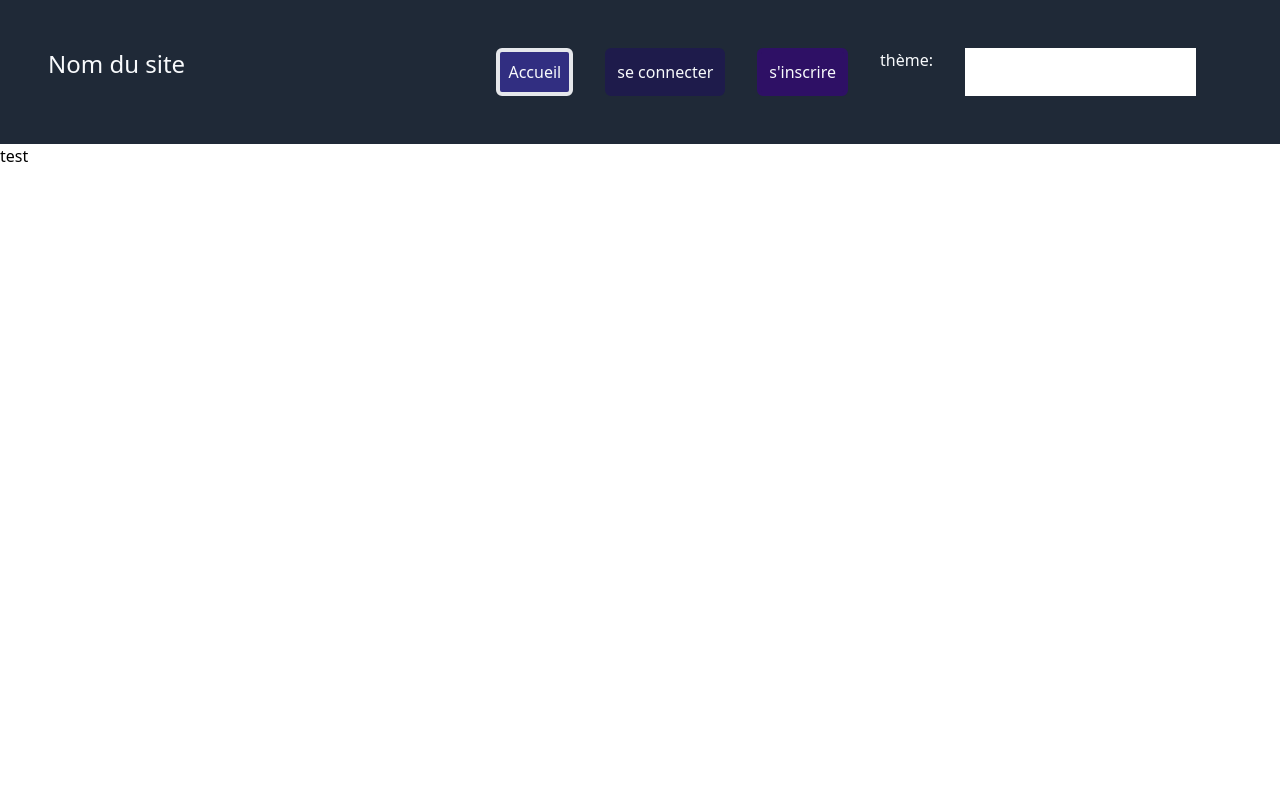
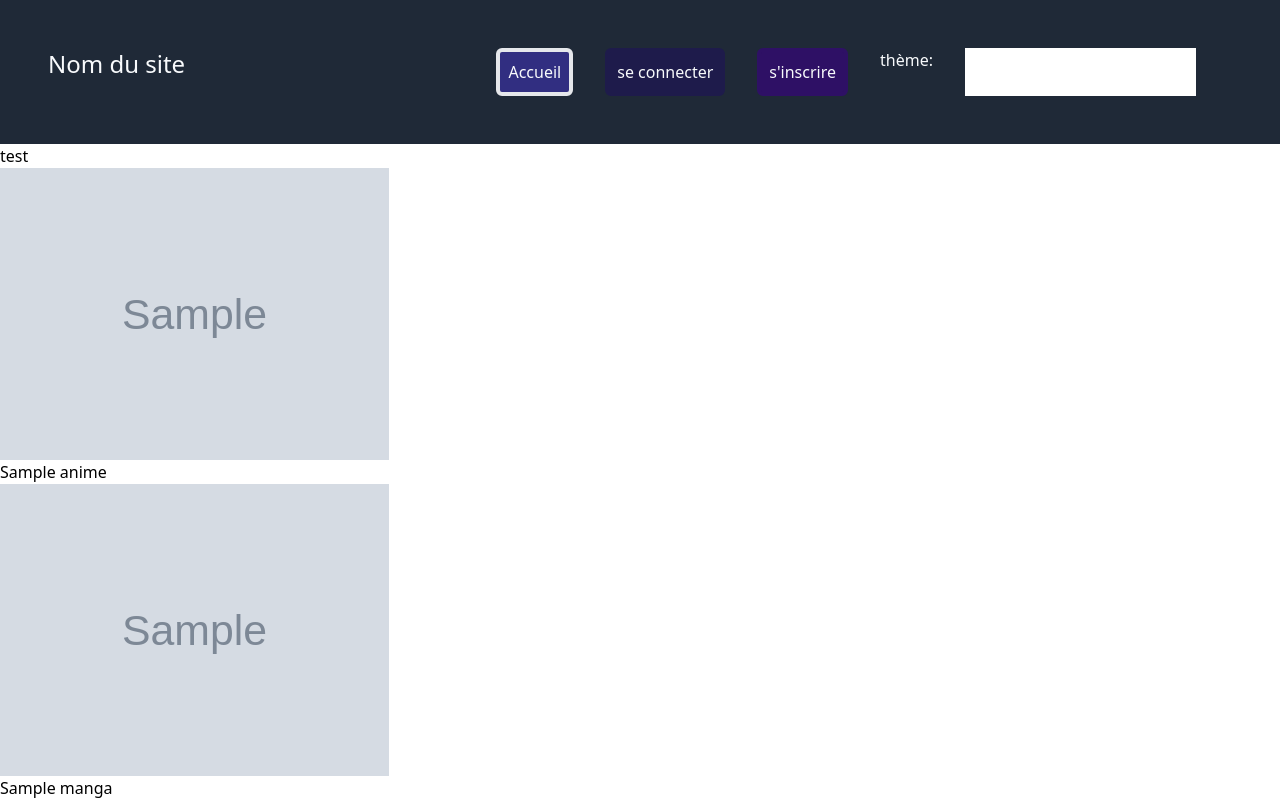
Before and after one commit to SoizicMM/Jules_Raphael, a Flask app: page / in a window 1280 px wide. Run offline with Flask 3, Linux system fonts and the light colour scheme; grey boxes marked "Sample" are stand-in pictures; a database or web service that is not in the repository returns one stand-in record (values such as "Sample title"); some libraries are stand-ins or nearby versions.

Commit message:
La bdd est connecte

```diff
--- a/main.py
+++ b/main.py
@@ -1,20 +1,23 @@
 from flask import Flask, render_template, request, url_for, redirect, session
-
+import os
 app = Flask(__name__)
 
-
+import pymongo
+mongo = pymongo.MongoClient(os.getenv("MONGO_KEY"))
 
 @app.route('/')
 def index():
- # db_manganimes = mongo.db.animes
-# manganimes = db_manganimes.find({})
+  db_animes = mongo.db.animes
+  animes = db_animes.find({})
+  db_mangas = mongo.db.mangas
+  mangas = db_mangas.find({})
   # variable qui servira a contenir les infos de la bdd
   # titre du manganime : titre
   # image du manganime : url_image
   # lien du manganime : url_manganime
   # id du manganime : _id
-  return render_template("index.html")
-  #return render_template("index.html", manganimes=manganimes)
+  # return render_template("index.html")
+  return render_template("index.html", animes=animes, mangas=mangas)
 
 @app.route('/mangas')
 def mangas():
@@ -24,9 +27,16 @@ def mangas():
 def animes():
   return render_template("animes.html")
 
-@app.route('/manganime/<id_manganime>')
-def manganime():
-
+@app.route('/manganime/<type>/<id_manganime>')
+def manganime(type, id_manganime):
+  if type == "anime" :
+    db_animes = mongo.db.animes
+    anime = db_animes.find_one({"_id": id_manganime})
+    return render_template("manganime.html", anime=anime)
+  elif type == "manga" :
+    db_mangas = mongo.db.mangas
+    manga = db_mangas.find_one({"_id": id_manganime})
+    return render_template("manganime.html", manga=manga)
   return render_template("manganime.html")
 
 @app.route('/login')
@@ -45,5 +55,9 @@ def add():
 def admin():
   return render_template("admin.html")
 
+@app.route('/logout')
+def logout():
+  return render_template("logout.html")
+
 if __name__ == '__main__':
   app.run(host='0.0.0.0', port=80)
--- a/pyproject.toml
+++ b/pyproject.toml
@@ -8,6 +8,7 @@ authors = ["Your Name <you@example.com>"]
 python = ">=3.10.0,<3.11"
 flask = "^3.0.0"
 gunicorn = "^21.2.0"
+pymongo = "^4.6.2"
 
 [tool.pyright]
 # https://github.com/microsoft/pyright/blob/main/docs/configuration.md
--- a/templates/index.html
+++ b/templates/index.html
@@ -2,16 +2,27 @@
 
 {% block content %}
 <p>test</p>
-<!-- stop
+
 <section class="grid grid-cols-3 gap-14">
- {% for manganime in manganimes %}
+ {% for anime in animes %}
   <div class="card">
-    <a href="/manganime/{{manganime['_id']}}">
-      <img src="{{manganime['url_image']}}"/>
-      <h2 href="{{manganime['url_manganime']}}">{{manganime["titre"]}}</h2>
+    <a href="/manganime/anime/{{anime['_id']}}">
+      <img src="{{anime['url_image']}}"/>
+      <h2>{{anime["titre"]}}</h2>
     </a>
   </div>
   {% endfor %}
-</section> -->
+</section>
+
+<section class="grid grid-cols-3 gap-14">
+ {% for manga in mangas %}
+  <div class="card">
+    <a href="/manganime/anime/{{manga['_id']}}">
+      <img src="{{manga['url_image']}}"/>
+      <h2>{{manga["titre"]}}</h2>
+    </a>
+  </div>
+  {% endfor %}
+</section>
 
 {% endblock %}
```
Also changed, not shown: templates/test.html (added, +7 -0 lines), 1 other file.
